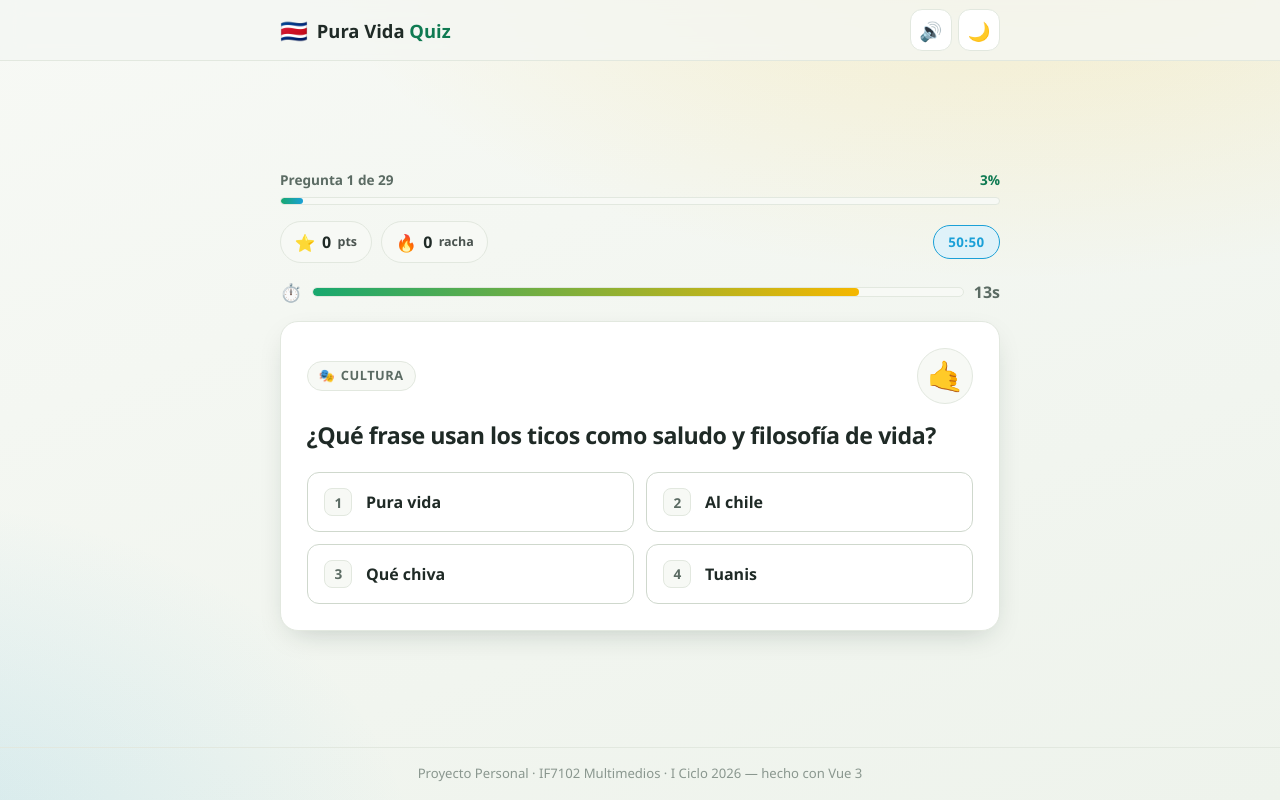
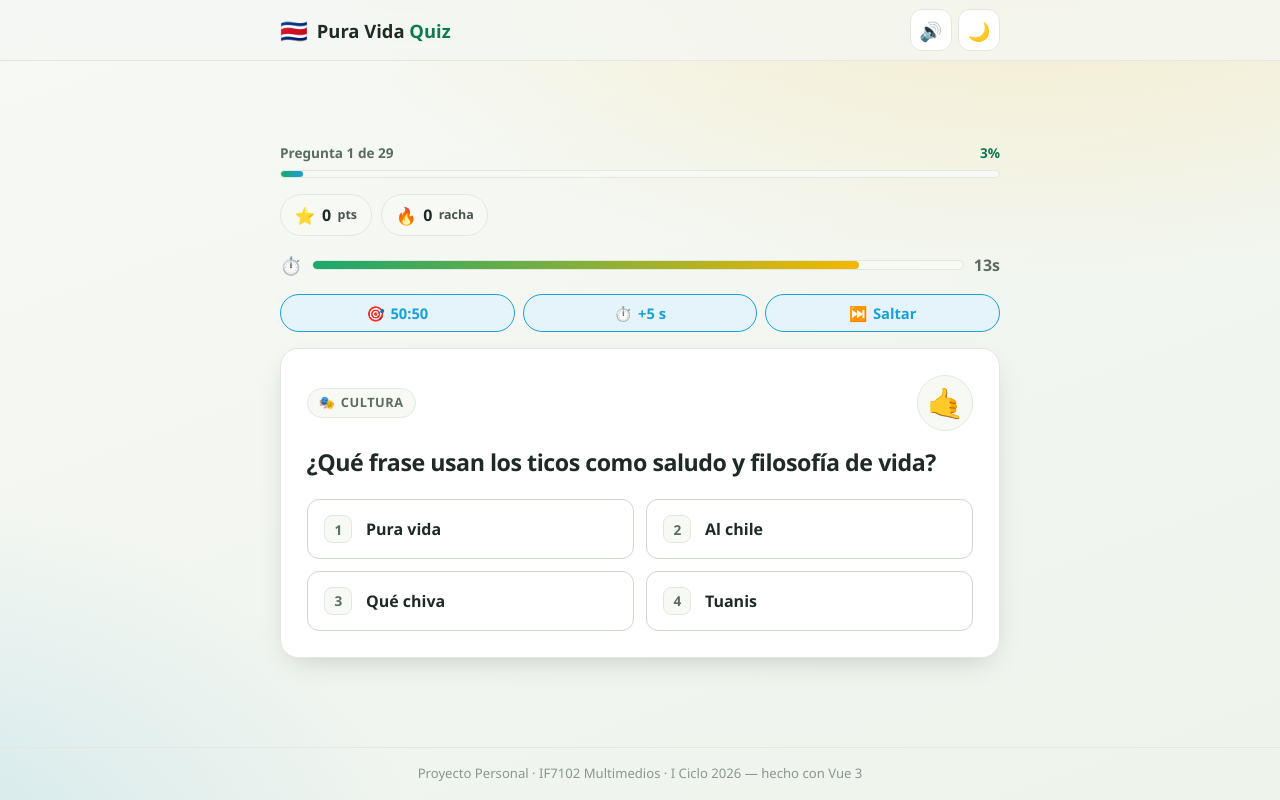
Before and after one commit to harmar03/proyecto-personal-if7102, a Vue app: page / in a window 1280 px wide. Both pictures are taken after a click on the button "¡Comenzar! ▶". Built offline with nearby package versions, Linux system fonts and the light colour scheme.

Commit message:
feat: sistema de 3 habilidades (50:50, tiempo extra +5s y saltar)
Cada habilidad se puede usar una vez por partida. Incluye barra de habilidades en el juego, registro de preguntas saltadas en el repaso y reglas actualizadas.

```diff
--- a/src/components/GameScreen.vue
+++ b/src/components/GameScreen.vue
@@ -28,7 +28,7 @@ const {
   puntos,
   racha,
   categorias,
-  comodinDisponible,
+  habilidades,
   opcionesOcultas,
   SEGUNDOS_POR_PREGUNTA,
 } = quiz
@@ -76,6 +76,21 @@ function avanzar() {
   }
 }
 
+// --- Habilidades (power-ups) ---
+function habilidadExtra() {
+  if (bloqueado.value || !habilidades.value.extra) return
+  quiz.gastarHabilidad('extra')
+  timer.agregar(5)
+}
+
+function habilidadSaltar() {
+  if (bloqueado.value || !habilidades.value.saltar) return
+  if (quiz.saltarPregunta()) {
+    timer.detener()
+    avanzar()
+  }
+}
+
 // --- Eventos de teclado: teclas 1–4 para responder ---
 function alPresionar(e) {
   if (bloqueado.value) return
@@ -103,18 +118,37 @@ onUnmounted(() => {
     <div class="juego__hud">
       <StatPill icono="⭐" :valor="puntos" etiqueta="pts" />
       <StatPill icono="🔥" :valor="racha" etiqueta="racha" :destacado="racha >= 3" />
-      <button
-        v-if="comodinDisponible"
-        class="comodin"
-        :disabled="bloqueado"
-        @click="quiz.usarComodin()"
-        title="Elimina dos opciones incorrectas (una vez por partida)"
-      >
-        50:50
-      </button>
     </div>
 
     <TimerBar :restante="timer.restante.value" :fraccion="timer.fraccion.value" />
+
+    <!-- Habilidades (cada una se puede usar una vez por partida) -->
+    <div class="habilidades" role="group" aria-label="Habilidades">
+      <button
+        class="hab"
+        :disabled="bloqueado || !habilidades.cincuenta"
+        @click="quiz.usar5050()"
+        title="50:50 — elimina dos opciones incorrectas"
+      >
+        🎯 <span class="hab__txt">50:50</span>
+      </button>
+      <button
+        class="hab"
+        :disabled="bloqueado || !habilidades.extra"
+        @click="habilidadExtra"
+        title="Tiempo extra — suma 5 segundos"
+      >
+        ⏱️ <span class="hab__txt">+5 s</span>
+      </button>
+      <button
+        class="hab"
+        :disabled="bloqueado || !habilidades.saltar"
+        @click="habilidadSaltar"
+        title="Saltar — pasa a la siguiente sin penalizar puntos"
+      >
+        ⏭️ <span class="hab__txt">Saltar</span>
+      </button>
+    </div>
 
     <Transition name="fade" mode="out-in">
       <QuestionCard
@@ -145,24 +179,38 @@ onUnmounted(() => {
   flex-wrap: wrap;
   align-items: center;
 }
-.comodin {
-  margin-left: auto;
-  padding: 0.45rem 0.9rem;
+.habilidades {
+  display: flex;
+  gap: 0.5rem;
+}
+.hab {
+  flex: 1;
+  display: inline-flex;
+  align-items: center;
+  justify-content: center;
+  gap: 0.35rem;
+  padding: 0.5rem 0.6rem;
   border-radius: 999px;
   border: 1.5px solid var(--cielo);
-  background: color-mix(in srgb, var(--cielo) 14%, var(--surface));
+  background: color-mix(in srgb, var(--cielo) 12%, var(--surface));
   color: var(--cielo);
   font-weight: 800;
-  letter-spacing: 0.03em;
+  font-size: 0.92rem;
   cursor: pointer;
   transition: transform 0.12s ease, background 0.2s ease;
 }
-.comodin:hover:not(:disabled) {
+.hab:hover:not(:disabled) {
   transform: translateY(-2px);
-  background: color-mix(in srgb, var(--cielo) 24%, var(--surface));
+  background: color-mix(in srgb, var(--cielo) 22%, var(--surface));
 }
-.comodin:disabled {
-  opacity: 0.45;
+.hab:disabled {
+  opacity: 0.4;
   cursor: default;
+  text-decoration: line-through;
+}
+@media (max-width: 440px) {
+  .hab__txt {
+    display: none;
+  }
 }
 </style>
--- a/src/components/ResultScreen.vue
+++ b/src/components/ResultScreen.vue
@@ -144,7 +144,8 @@ const estrellas = computed(() => {
             <span class="repaso__preg">{{ r.pregunta }}</span>
           </div>
           <p v-if="!r.acerto" class="repaso__linea">
-            <span v-if="r.seAgoto">⏱️ Se agotó el tiempo.</span>
+            <span v-if="r.saltada">⏭️ Saltaste esta pregunta.</span>
+            <span v-else-if="r.seAgoto">⏱️ Se agotó el tiempo.</span>
             <span v-else>Tu respuesta: <em>{{ r.elegida }}</em>.</span>
             Correcta: <strong>{{ r.correcta }}</strong>
           </p>
--- a/src/components/StartScreen.vue
+++ b/src/components/StartScreen.vue
@@ -101,6 +101,7 @@ const seleccion = ref('todas')
         <li>⏱️ <strong>15 s</strong> por pregunta</li>
         <li>⚡ Respondé rápido para ganar bonus</li>
         <li>🔥 Encadená aciertos para subir tu racha</li>
+        <li>🎯 Tenés 3 habilidades: <strong>50:50</strong>, <strong>+5 s</strong> y <strong>saltar</strong></li>
         <li>⌨️ Usá las teclas <kbd>1</kbd>–<kbd>4</kbd> o el mouse</li>
       </ul>
 
--- a/src/composables/useQuiz.js
+++ b/src/composables/useQuiz.js
@@ -55,8 +55,9 @@ export function useQuiz() {
   const racha = ref(0)
   const rachaMax = ref(0)
   const respuestas = ref([]) // registro para el repaso final
-  const comodinDisponible = ref(true) // comodín 50:50 (una vez por partida)
-  const opcionesOcultas = ref([]) // índices ocultados por el comodín
+  // Habilidades (power-ups), cada una usable una vez por partida.
+  const habilidades = ref({ cincuenta: true, extra: true, saltar: true })
+  const opcionesOcultas = ref([]) // índices ocultados por el 50:50
 
   // --- Récord persistente ---
   const mejorPuntaje = ref(Number(localStorage.getItem(CLAVE_RECORD)) || 0)
@@ -134,13 +135,13 @@ export function useQuiz() {
     rachaMax.value = 0
     nuevoRecord.value = false
     respuestas.value = []
-    comodinDisponible.value = true
+    habilidades.value = { cincuenta: true, extra: true, saltar: true }
     opcionesOcultas.value = []
   }
 
-  /** Comodín 50:50: oculta dos opciones incorrectas de la pregunta actual. */
-  function usarComodin() {
-    if (!comodinDisponible.value || bloqueado.value || !preguntaActual.value) {
+  /** Habilidad 50:50: oculta dos opciones incorrectas de la pregunta actual. */
+  function usar5050() {
+    if (!habilidades.value.cincuenta || bloqueado.value || !preguntaActual.value) {
       return
     }
     const p = preguntaActual.value
@@ -149,7 +150,34 @@ export function useQuiz() {
       .filter((x) => x.op !== p.correcta)
       .map((x) => x.i)
     opcionesOcultas.value = barajar(incorrectas).slice(0, 2)
-    comodinDisponible.value = false
+    habilidades.value.cincuenta = false
+  }
+
+  /** Marca una habilidad como usada (para efectos que aplica GameScreen). */
+  function gastarHabilidad(nombre) {
+    if (habilidades.value[nombre]) habilidades.value[nombre] = false
+  }
+
+  /** Habilidad Saltar: registra la pregunta como saltada (sin penalizar puntos). */
+  function saltarPregunta() {
+    if (!habilidades.value.saltar || bloqueado.value || !preguntaActual.value) {
+      return false
+    }
+    const p = preguntaActual.value
+    habilidades.value.saltar = false
+    racha.value = 0
+    bloqueado.value = true
+    respuestas.value.push({
+      id: p.id,
+      pregunta: p.pregunta,
+      correcta: p.correcta,
+      elegida: null,
+      acerto: false,
+      seAgoto: false,
+      saltada: true,
+      explicacion: p.explicacion || '',
+    })
+    return true
   }
 
   /**
@@ -233,7 +261,7 @@ export function useQuiz() {
     racha,
     rachaMax,
     respuestas,
-    comodinDisponible,
+    habilidades,
     opcionesOcultas,
     // derivados
     total,
@@ -252,6 +280,8 @@ export function useQuiz() {
     responder,
     siguiente,
     finalizar,
-    usarComodin,
+    usar5050,
+    gastarHabilidad,
+    saltarPregunta,
   }
 }
--- a/src/composables/useTimer.js
+++ b/src/composables/useTimer.js
@@ -45,8 +45,26 @@ export function useTimer(segundos, alAgotarse) {
     }, PASO)
   }
 
+  // Suma segundos a la cuenta actual (habilidad "tiempo extra").
+  // Si supera la duración base, amplía el total para que la barra no se desborde.
+  function agregar(segundos) {
+    restanteMs.value += segundos * 1000
+    if (restanteMs.value > total.value * 1000) {
+      total.value = restanteMs.value / 1000
+    }
+  }
+
   // Seguridad: si el componente desaparece, no dejamos el intervalo vivo.
   onUnmounted(detener)
 
-  return { total, restante, restanteMs, fraccion, corriendo, iniciar, detener }
+  return {
+    total,
+    restante,
+    restanteMs,
+    fraccion,
+    corriendo,
+    iniciar,
+    detener,
+    agregar,
+  }
 }
```
